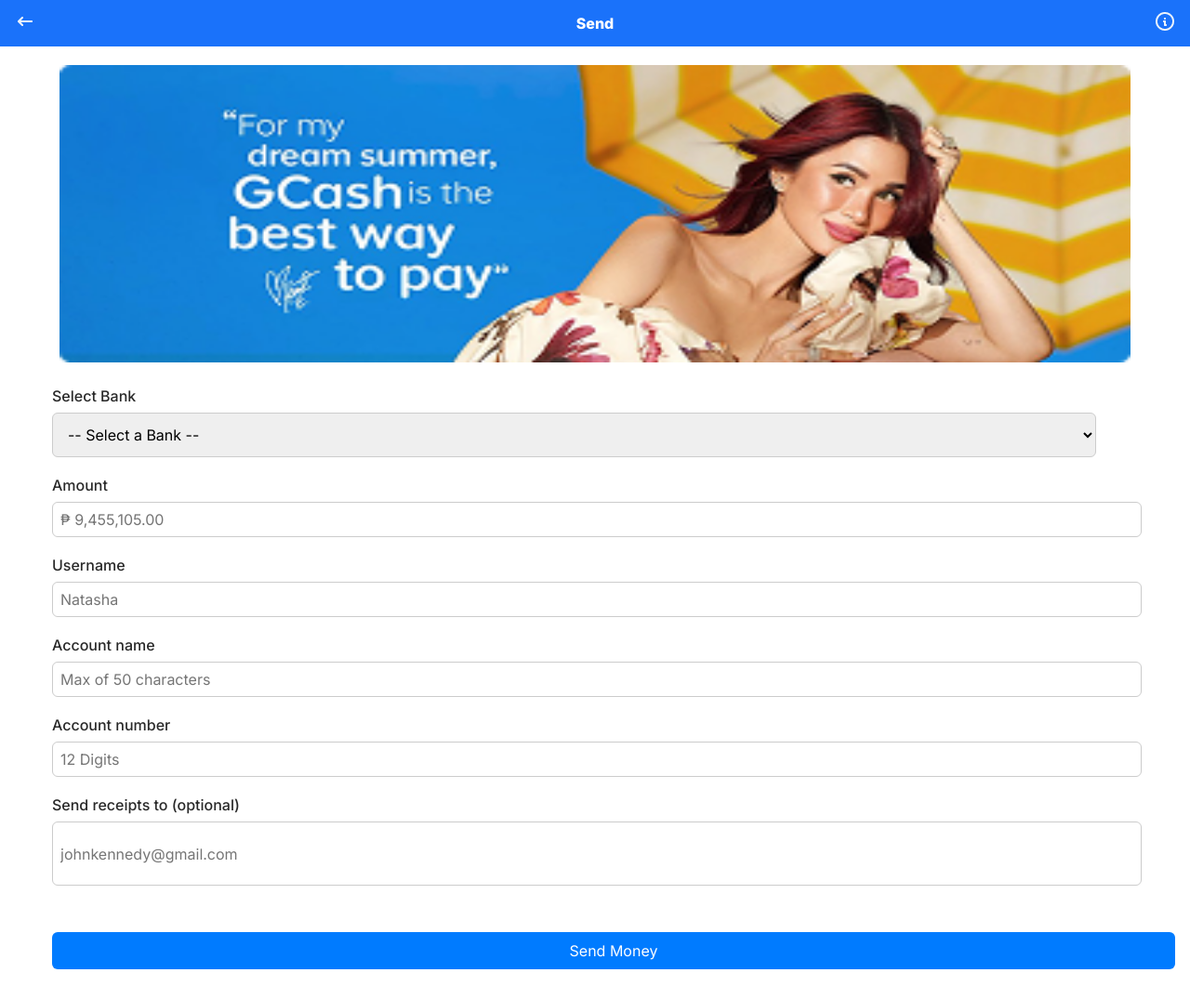
After one commit to FrankJanePartner/gcash, a Django app: template templates/core/transfer-two.html in a window 1280 px wide. The commit adds this page. Shown: the whole page at 93% size. Run offline with Django 5.2, Linux system fonts and the light colour scheme; the template is opened without the code that fills it, so the values that code supplies are empty.

Commit message:
new file:   core/migrations/0006_transaction_status.py 	modified:   core/models.py 	modified:   core/urls.py 	modified:   core/views.py 	modified:   gcashWeb/settings.py 	new file:   static/core/css/transfer-two.css 	modified:   static/data/banks.json 	modified:   templates/core/send-two.html 	modified:   templates/core/transfer-one.html 	modified:   templates/core/transfer-three.html 	new file:   templates/core/transfer-two.html
Changes not staged for commit:
	modified:   templates/core/send-two.html

```diff
--- a/core/models.py
+++ b/core/models.py
@@ -26,9 +26,15 @@
         ('Ginvest', 'Ginvest'),
         ('Borrows', 'Borrows'),
     )
+    STATUS_CHOICES = (
+        ('pending', 'Pending'),
+        ('successful', 'Successful'),
+        ('failed', 'Failed'),
+    )
     user = models.ForeignKey(User, on_delete=models.CASCADE)
     transaction_type = models.CharField(max_length=12, choices=TYPE)
     amount = models.DecimalField(max_digits=100, decimal_places=2)
+    status = models.CharField(max_length=10, choices=STATUS_CHOICES, default='pending')
     date_time = models.DateTimeField(auto_now_add=True)
 
 
--- a/core/urls.py
+++ b/core/urls.py
@@ -1,5 +1,5 @@
 from django.urls import path
-from .views import home, dashboard, send, sendTwo, lookup_account_name, transfer, transferTwo, success, amen
+from .views import home, dashboard, send, sendTwo, lookup_account_name, transfer,transferThree, transferTwo, success, amen
 
 app_name = 'core'
 urlpatterns = [
@@ -10,6 +10,7 @@
     path('lookup/', lookup_account_name, name='lookup'),
     path('transfer/', transfer, name='transfer'),
     path('transfer-two/', transferTwo, name='transfer-two'),
+    path('transfer-three/', transferThree, name='transfer-three'),
     path('success/', success, name='success'),
     path('amen/', amen, name='amen'),
 ]
--- /dev/null
+++ b/static/core/css/transfer-two.css
@@ -0,0 +1,162 @@
+@import url('https://fonts.googleapis.com/css2?family=Inter:ital,opsz,wght@0,14..32,100..900;1,14..32,100..900&family=Lilita+One&family=Montserrat:ital,wght@0,100..900;1,100..900&family=Poppins:ital,wght@0,100;0,200;0,300;0,400;0,500;0,600;0,700;0,800;0,900;1,100;1,200;1,300;1,400;1,500;1,600;1,700;1,800;1,900&family=Roboto:ital,wght@0,100..900;1,100..900&display=swap');
+
+* {
+    margin: 0;
+    padding: 0;
+    box-sizing: border-box;
+    font-family: 'inter', sans-serif;
+}
+
+.send-container {
+    background-color: #ECF3FB;
+}
+
+.send-nav {
+    width: 100%;
+    height: 50px;
+    display: flex;
+    justify-content: space-between;
+    align-items: center;
+    padding-left: 15px;
+    padding-right: 15px;
+    background-color: #1A72FA;
+}
+
+.send {
+    color: #FFFFFF;
+    font-weight: 800;
+    font-size: 16px;
+}
+
+.gcash-banner {
+    margin-top: 20px;
+    display: flex;
+    justify-content: center;
+}
+
+.gcash-banner img {
+    width: 90vw;
+    height: 40vh;
+}
+
+.content {
+    padding: 16px;
+    margin-left: 2.5rem;
+    margin-bottom: 1rem;
+}
+
+.select-bank {
+  margin-top: 10px;
+  margin-bottom: 20px;
+}
+
+select {
+  width: 93%;
+  padding: 12px;
+  font-size: 16px;
+  border: 1px solid #ccc;
+  border-radius: 6px;
+  outline: none;
+}
+
+.form-group {
+    margin-bottom: 20px;
+}
+
+    label {
+      display: block;
+      font-size: 14px;
+      margin-bottom: 8px;
+      font-weight: 500;
+      font-size: 16px;
+      color: #292929;
+    }
+
+    input {
+      width: 97%;
+      padding: 8px;
+      font-size: 16px;
+      border: 1px solid #ccc;
+      border-radius: 6px;
+      outline: none;
+    }
+
+    .note-input {
+      height: 69px;
+    }
+
+    .send-btn {
+      width: 100%;
+      padding: 10px;
+      background: #007bff;
+      color: white;
+      font-size: 16px;
+      border: none;
+      border-radius: 6px;
+      cursor: pointer;
+      margin-top: 30px;
+    }
+
+    .send-btn:hover {
+      background: #7baee4;
+    }
+
+
+/* RESPONSIVENESS START */
+@media screen and (max-width: 767px) {
+    /* HEADER START */
+    .gcash-banner {
+      justify-content: center;
+    }
+
+   .gcash-banner img {
+      width: 350px;
+      height: 35vh;
+    }
+
+    .send-money {
+      padding-left: 1rem;
+    }
+
+    .content {
+      margin-left: 8px;
+    }
+
+    input {
+      width: 325px;
+      height: 48px;
+    }
+
+
+}
+
+@media screen and (max-width: 344px){
+    .gcash-banner img {
+      width: 310px;
+      height: 35vh;
+    }
+
+    input {
+      width: 280px;
+      height: 48px;
+    }
+
+    select {
+      width: 100%;
+    }
+
+
+}
+
+@media screen and (min-width: 768px) and (max-width: 1024px) {
+    /* Styles for tablet */
+
+   .gcash-banner img {
+      width: 80vwpx;
+      height: 35vh;
+    }
+
+    .send-money {
+      padding-left: 2.6rem;
+    }
+}
--- /dev/null
+++ b/templates/core/transfer-two.html
@@ -0,0 +1,76 @@
+{% load static %}
+<!DOCTYPE html>
+<html lang="en">
+<head>
+    <meta charset="UTF-8">
+    <meta name="viewport" content="width=device-width, initial-scale=1.0">
+    <title>Transfer | GCash</title>
+    <link rel="stylesheet" href="{% static 'core/css/transfer-two.css' %}">
+</head>
+<body>
+
+    <div class="send-container">
+        <div class="send-nav">
+            <div class="arrow">
+                <a href="/transfer/">
+                    <img src="{% static 'core/asset/arrow.png' %}">
+                </a>
+            </div>
+
+            <div class="send">Send</div>
+
+            <div class="caution">
+                <img src="{% static 'core/asset/Frame.png' %}">
+            </div>
+        </div>
+    </div>
+
+    <div class="gcash-banner">
+        <img src="{% static 'core/asset/gcash_banner.png' %}">
+    </div>
+
+    <div class="content">
+
+    <form method="get" action="{% url 'core:transfer-three' %}">
+      <div class="select-bank">
+        <label for="bankSelect">Select Bank</label>
+         <select id="bankSelect" name="bank_code" required>
+            <option value="">-- Select a Bank --</option>
+            {% for bank in universal_banks %}
+              <option value="{{ bank.bank_code }}">{{ bank.bank_name }}</option>
+            {% endfor %}
+        </select>
+      </div>
+      <div class="form-group">
+         <label for="amount">Amount</label>
+         <input id="amount" name="amount" type="text" placeholder="₱ 9,455,105.00" required>
+      </div>
+
+      <div class="form-group">
+         <label for="username">Username</label>
+         <input id="username" name="username" type="text" placeholder="Natasha" required>
+      </div>
+
+      <div class="form-group">
+         <label for="account-name">Account name</label>
+         <input id="account-name" name="account_name" type="text" placeholder="Max of 50 characters" required>
+      </div>
+
+      <div class="form-group">
+         <label for="account-number">Account number</label>
+         <input id="account-number" name="account_number" type="text" placeholder="12 Digits" required>
+      </div>
+
+      <div class="form-group">
+         <label for="note">Send receipts to (optional)</label>
+         <input class="note-input" id="note" name="note" type="text" placeholder="johnkennedy@gmail.com">
+      </div>
+
+      <button class="send-btn" type="submit">Send Money</button>
+    </form>
+
+    </div>
+
+    <script src="{% static 'core/transfer-two.js' %}"></script>
+</body>
+</html>
```
Also changed, not shown: core/views.py (+158 -37 lines), gcashWeb/settings.py (+4 -4 lines), static/data/banks.json (+2 -6 lines), templates/core/send-two.html (+10 -0 lines), templates/core/transfer-one.html (+10 -2 lines), templates/core/transfer-three.html (+95 -10 lines), core/migrations/0006_transaction_status.py (added).
